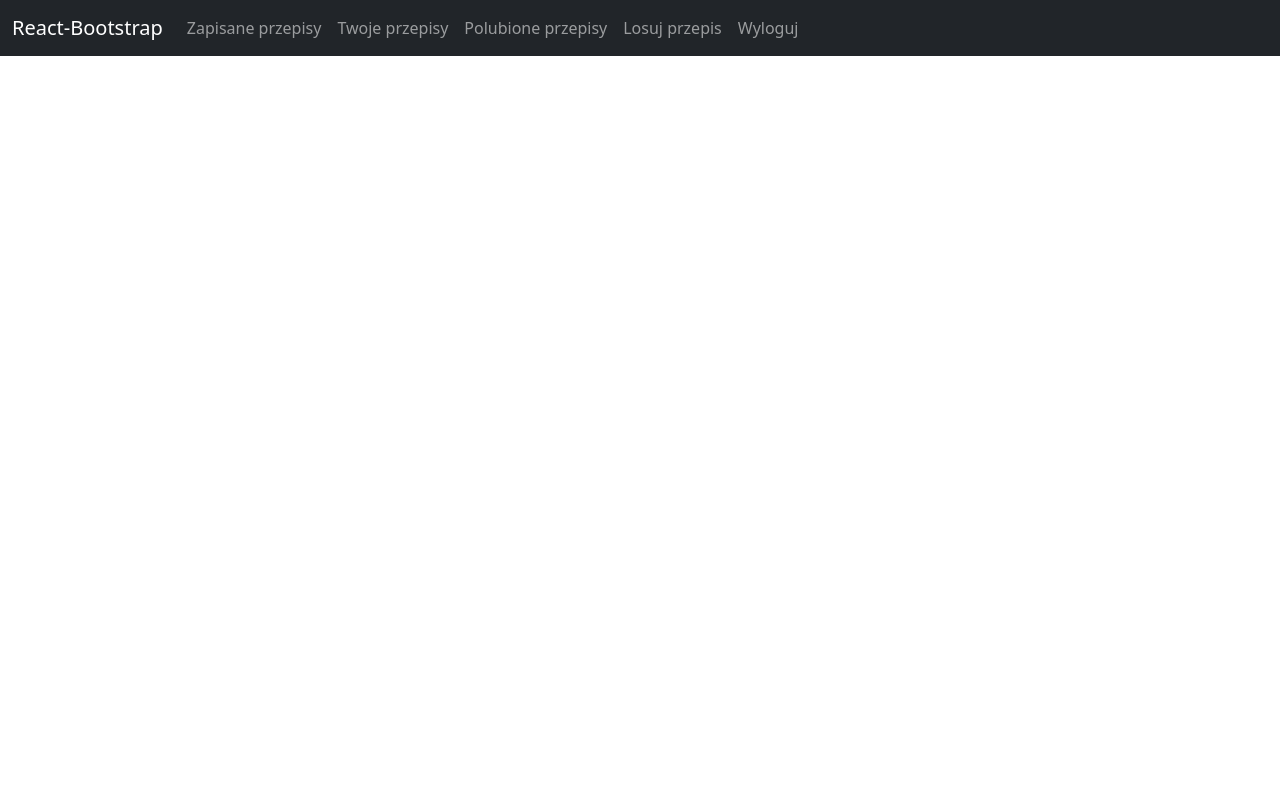
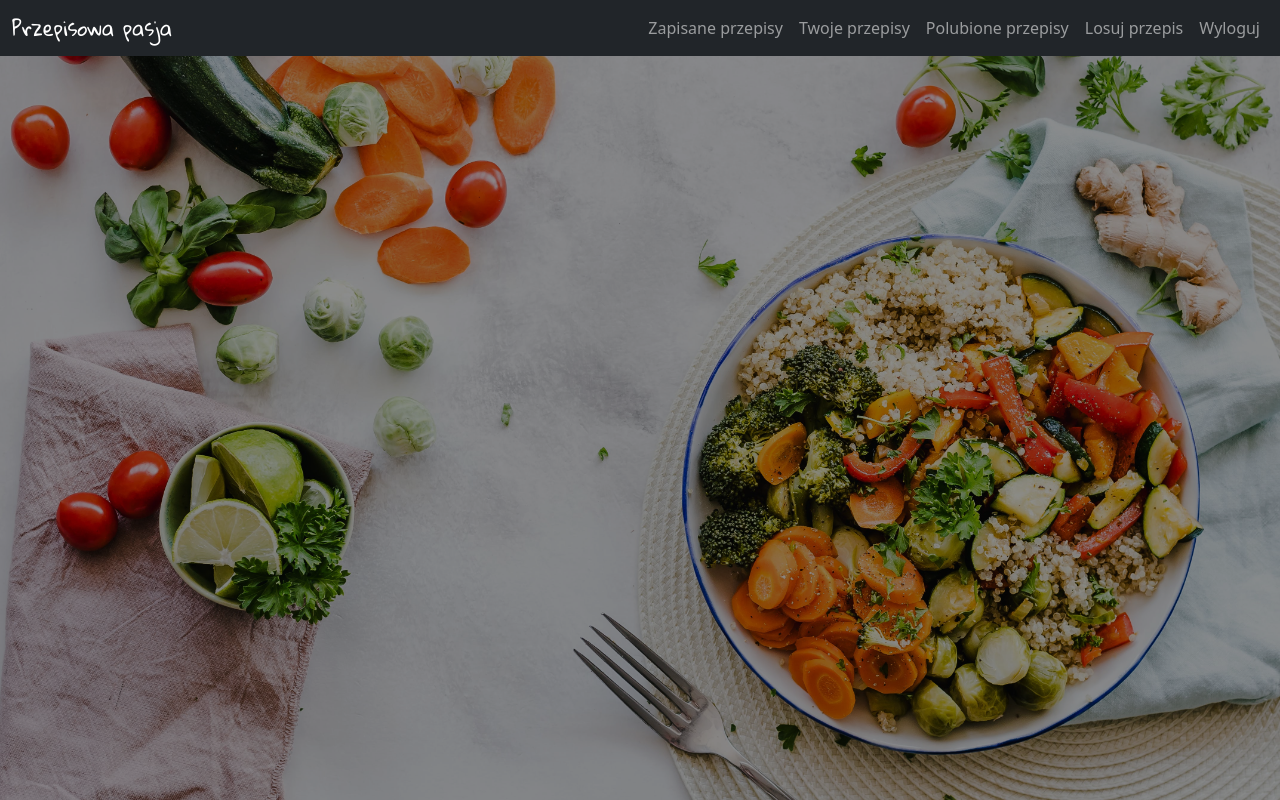
Before and after one commit to JakubCukrowski/Cookbook, a React (Create React App) app: page / in a window 1280 px wide. Built offline with nearby package versions, Linux system fonts and the light colour scheme.

Commit message:
Added navbar, hero, custom styles

```diff
--- a/public/index.html
+++ b/public/index.html
@@ -4,6 +4,9 @@
     <meta charset="utf-8" />
     <meta name="viewport" content="width=device-width, initial-scale=1" />
     <meta name="theme-color" content="#000000" />
+    <link rel="preconnect" href="https://fonts.googleapis.com">
+    <link rel="preconnect" href="https://fonts.gstatic.com" crossorigin>
+    <link href="https://fonts.googleapis.com/css2?family=Gloria+Hallelujah&display=swap" rel="stylesheet">
     <meta
       name="description"
       content="Web site created using create-react-app"
--- a/src/App.js
+++ b/src/App.js
@@ -1,10 +1,14 @@
-import { CustomNavbar } from "./Navbar";
+import { CustomNavbar } from "./components/Navbar";
+import { Hero } from "./components/Hero";
 import 'bootstrap/dist/css/bootstrap.min.css';
 
 function App() {
 
   return (
-    <CustomNavbar />
+    <>
+      <CustomNavbar />
+      <Hero />
+    </>
   )
 }
 
--- /dev/null
+++ b/src/components/Hero.jsx
@@ -0,0 +1,11 @@
+import React from "react";
+import { StyledHeroSection } from "../styles/HeroStyles/StyledHeroSection";
+import heroBackgroundImage from '../images/heroImage.jpg'
+
+export const Hero = () => {
+    return (
+        <StyledHeroSection backgroundimage={heroBackgroundImage}>
+
+        </StyledHeroSection>
+    )
+}
--- a/src/Navbar.jsx
+++ b/src/components/Navbar.jsx
@@ -1,14 +1,15 @@
 import Container from 'react-bootstrap/Container';
 import Nav from 'react-bootstrap/Nav';
 import Navbar from 'react-bootstrap/Navbar';
+import { StyledNavbarBrand, StyledNavbarColapse } from '../styles/NavbarStyles/StyledNavbar';
 
 export const CustomNavbar = () => {
   return (
-    <Navbar variant="dark" bg="dark" expand="lg">
+    <Navbar fixed='top' variant="dark" bg="dark" expand="lg">
       <Container fluid>
-        <Navbar.Brand href="#home">React-Bootstrap</Navbar.Brand>
+        <StyledNavbarBrand href="#">Przepisowa pasja</StyledNavbarBrand>
         <Navbar.Toggle aria-controls="navbar-dark-example" />
-        <Navbar.Collapse id="navbar-dark-example">
+        <StyledNavbarColapse id="navbar-dark-example">
           <Nav>
             <Nav.Item>
               <Nav.Link href='#'>Zapisane przepisy</Nav.Link>
@@ -26,7 +27,7 @@ export const CustomNavbar = () => {
               <Nav.Link href='#'>Wyloguj</Nav.Link>
             </Nav.Item>
           </Nav>
-        </Navbar.Collapse>
+        </StyledNavbarColapse>
       </Container>
     </Navbar>
   );
--- /dev/null
+++ b/src/styles/HeroStyles/StyledHeroSection.js
@@ -0,0 +1,20 @@
+import styled from "styled-components";
+
+export const StyledHeroSection = styled.section`
+    width: 100%;
+    height: 100vh;
+    background: transparent center no-repeat url(${(props) => props.backgroundimage});
+    background-attachment: scroll;
+    background-size: cover;
+    position: relative;
+
+    &::after {
+        content: "";
+        position: absolute;
+        top: 0;
+        left: 0;
+        width: 100%;
+        height: 100%;
+        background-color: rgba(0, 0, 0, 0.45);
+    }
+`
--- /dev/null
+++ b/src/styles/NavbarStyles/StyledNavbar.js
@@ -0,0 +1,13 @@
+import styled from "styled-components";
+import { Navbar } from "react-bootstrap";
+
+export const StyledNavbarBrand = styled(Navbar.Brand)`
+    font-family: 'Gloria Hallelujah', cursive;
+`
+
+export const StyledNavbarColapse = styled(Navbar.Collapse)`
+    @media (min-width: 992px) {
+        flex-basis: 0;
+        flex-grow: 0;
+    }
+`
```
Also changed, not shown: src/images/heroImage.jpg (added).
